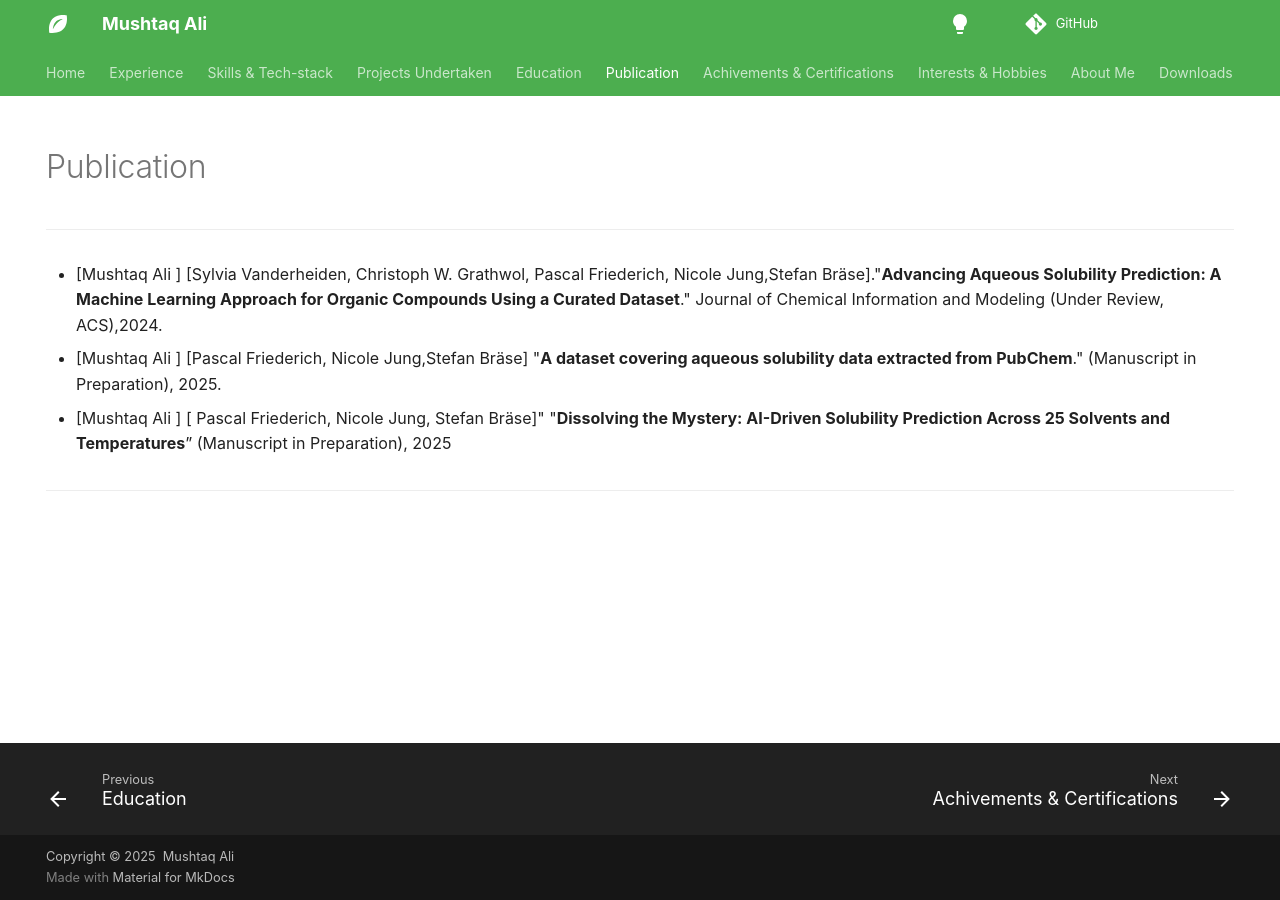
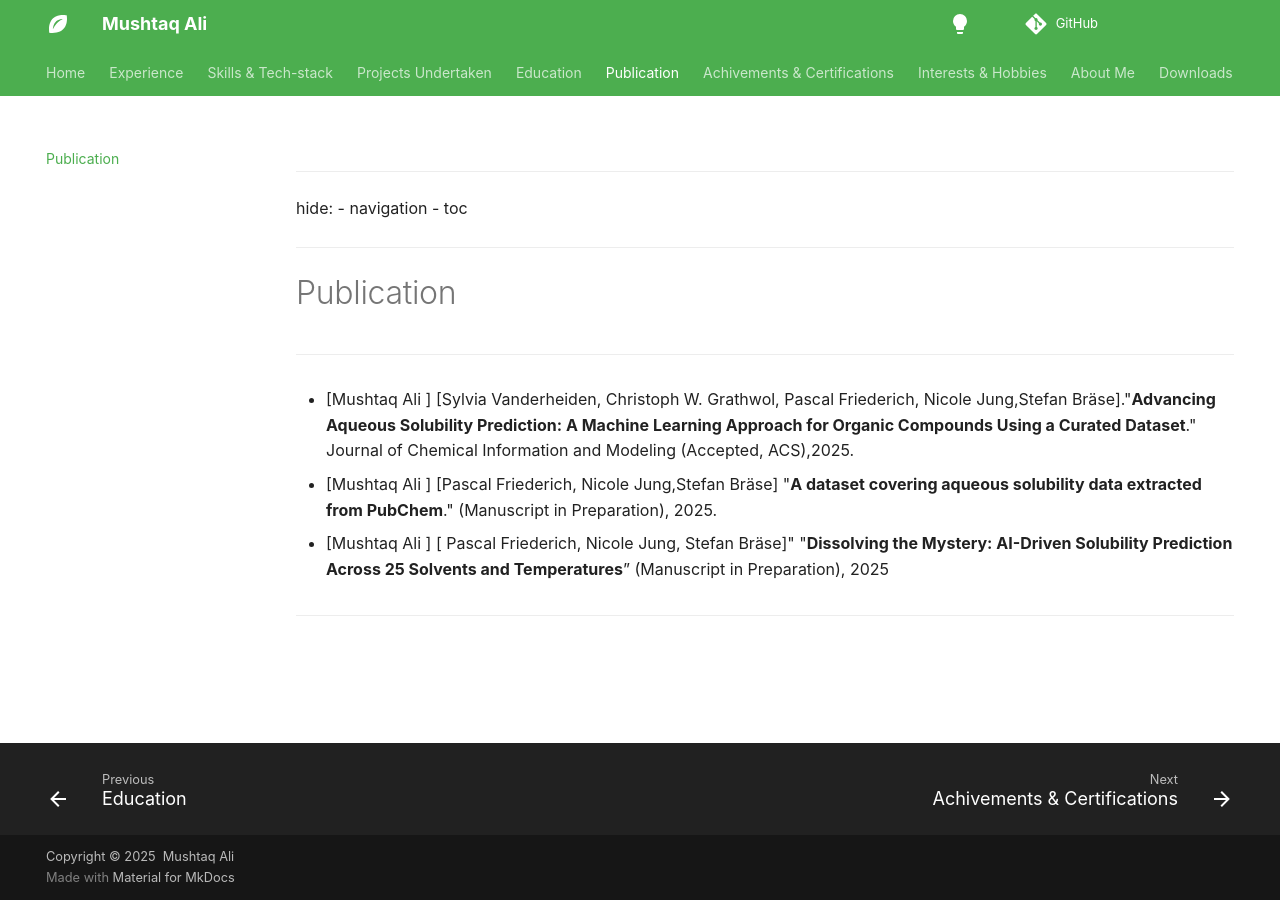
Before and after one commit to ali1810/Profile, an MkDocs documentation site: the page built from docs/publication.md, in a window 1280 px wide. Built offline with MkDocs 1.6.1 and Material for MkDocs 9.7.7, drawn with Linux system fonts in a browser that asks for light colours; some web fonts are replaced; comment, search, counter and statistics services are not loaded.

Commit message:
Update publication.md

```diff
--- a/docs/publication.md
+++ b/docs/publication.md
@@ -1,4 +1,4 @@
----
+ ---
 hide:
   - navigation
   - toc
@@ -8,7 +8,7 @@ hide:
 
 ---
 
-- [Mushtaq Ali ] [Sylvia Vanderheiden, Christoph W. Grathwol, Pascal Friederich, Nicole Jung,Stefan Bräse]."**Advancing Aqueous Solubility Prediction: A Machine Learning Approach for Organic Compounds Using a Curated Dataset**." Journal of Chemical Information and Modeling (Under Review, ACS),2024.
+- [Mushtaq Ali ] [Sylvia Vanderheiden, Christoph W. Grathwol, Pascal Friederich, Nicole Jung,Stefan Bräse]."**Advancing Aqueous Solubility Prediction: A Machine Learning Approach for Organic Compounds Using a Curated Dataset**." Journal of Chemical Information and Modeling (Accepted, ACS),2025.
 
 
 - [Mushtaq Ali ] [Pascal Friederich, Nicole Jung,Stefan Bräse] "**A dataset covering aqueous solubility data extracted from PubChem**." (Manuscript in Preparation), 2025.
```
